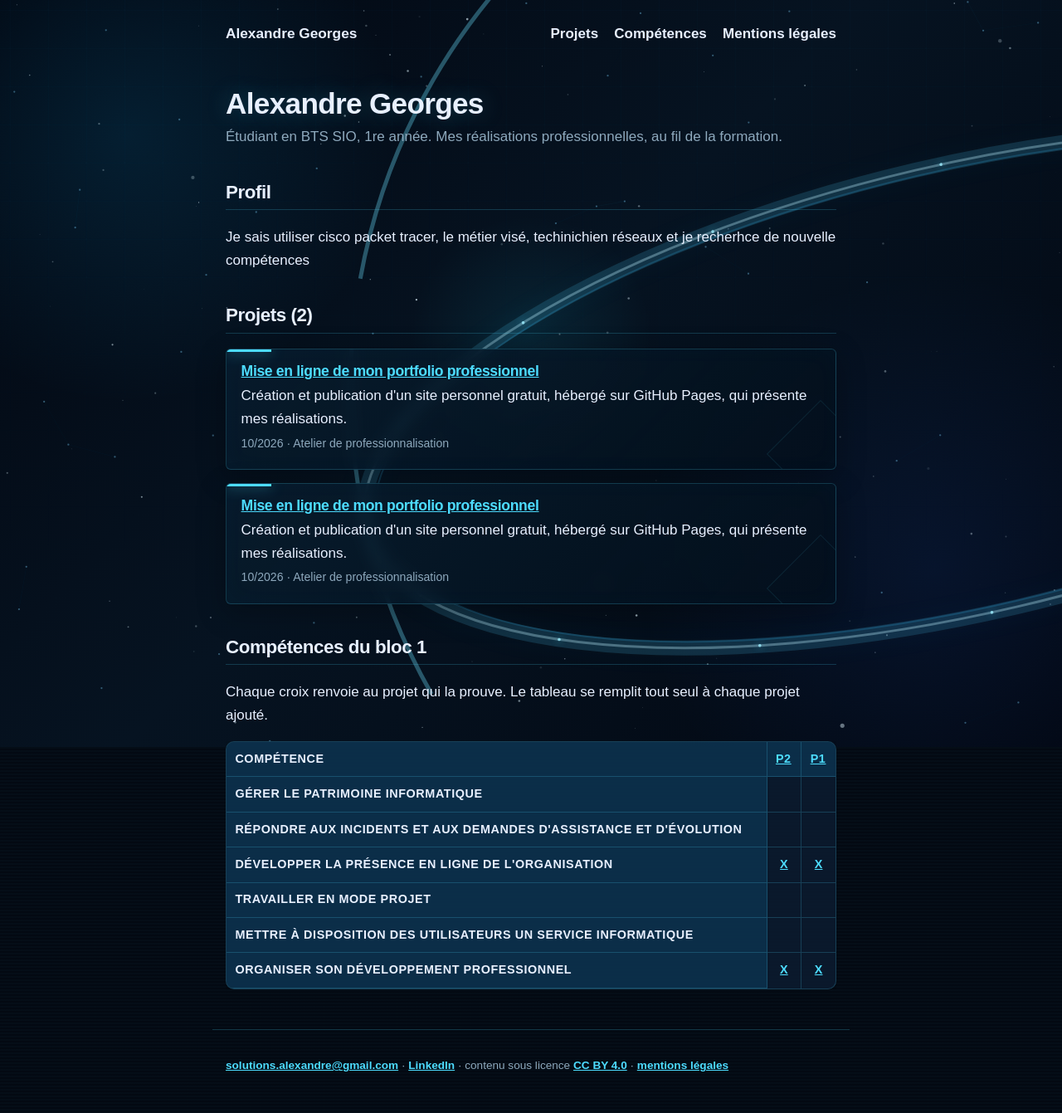
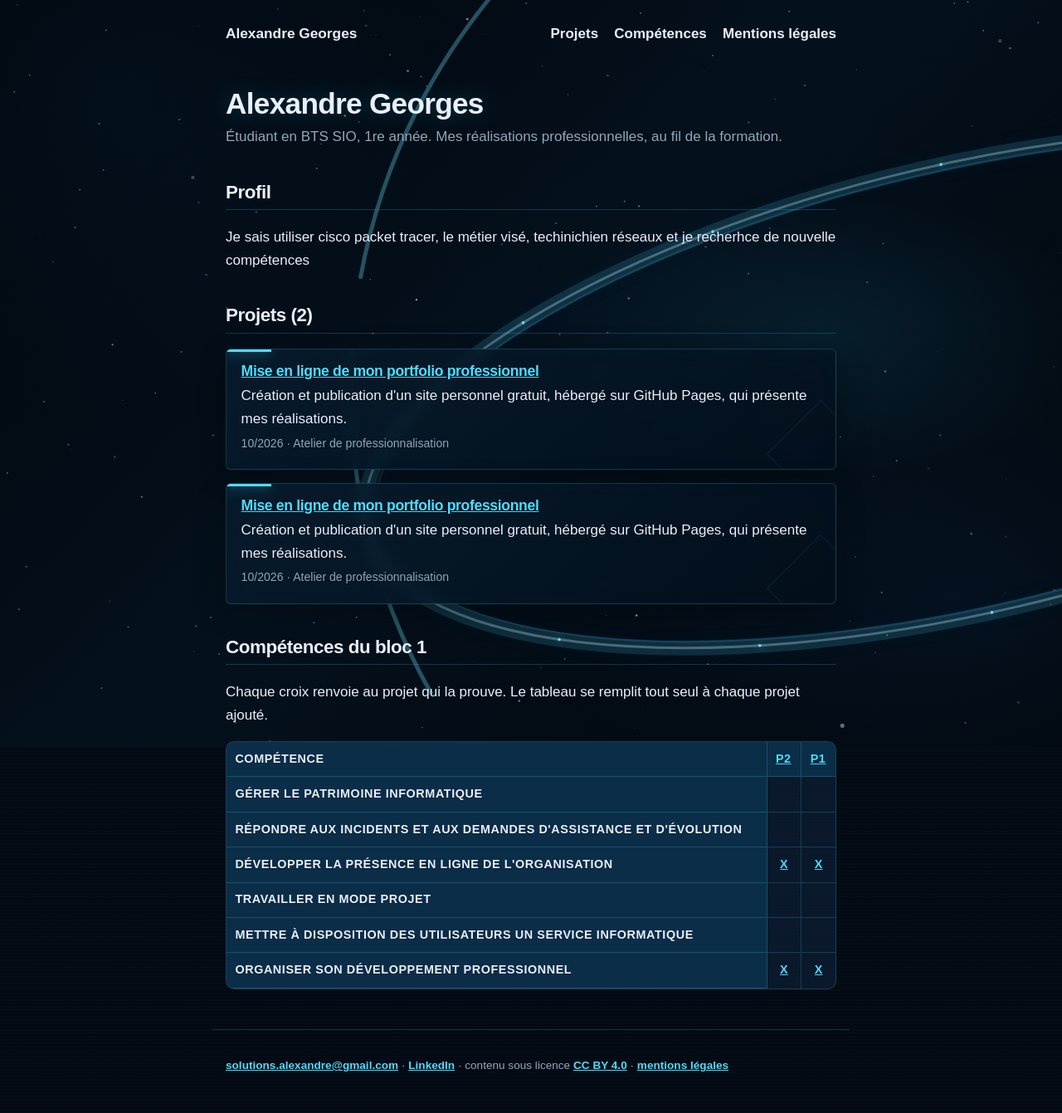
Before and after one commit to ElysioUI/Portfolio, a Jekyll site: the page built from index.html, in a window 1280 px wide. Shown: the whole page at 83% size. Built offline with Jekyll 4.4.1, drawn with Linux system fonts in a browser that asks for light colours.

Commit message:
Renforce l ambiance espace et Halo du portfolio

```diff
--- a/css/style.css
+++ b/css/style.css
@@ -152,3 +152,33 @@
   html { scroll-behavior: auto; }
   body::after, .carte { animation: none; transition: none; }
 }
+
+/* Ambiance espace / mégastructure inspirée des références fournies */
+#reseau {
+  opacity: .95;
+}
+
+body::before {
+  background:
+    radial-gradient(ellipse at 78% 45%, rgba(42, 178, 229, .10), transparent 24%),
+    radial-gradient(ellipse at 92% 82%, rgba(23, 86, 145, .12), transparent 30%),
+    radial-gradient(circle at 10% 12%, rgba(14, 70, 110, .12), transparent 28%),
+    linear-gradient(135deg, #01050b 0%, #04111d 48%, #01050a 100%);
+}
+
+body::after {
+  opacity: .13;
+  background-image:
+    linear-gradient(rgba(100, 220, 255, .08) 1px, transparent 1px),
+    linear-gradient(90deg, rgba(100, 220, 255, .08) 1px, transparent 1px);
+  background-size: 58px 58px;
+  mask-image: linear-gradient(to bottom, black, transparent 82%);
+}
+
+main {
+  text-shadow: 0 1px 1px rgba(0,0,0,.35);
+}
+
+@media (max-width: 760px) {
+  #reseau { opacity: .72; }
+}
```
